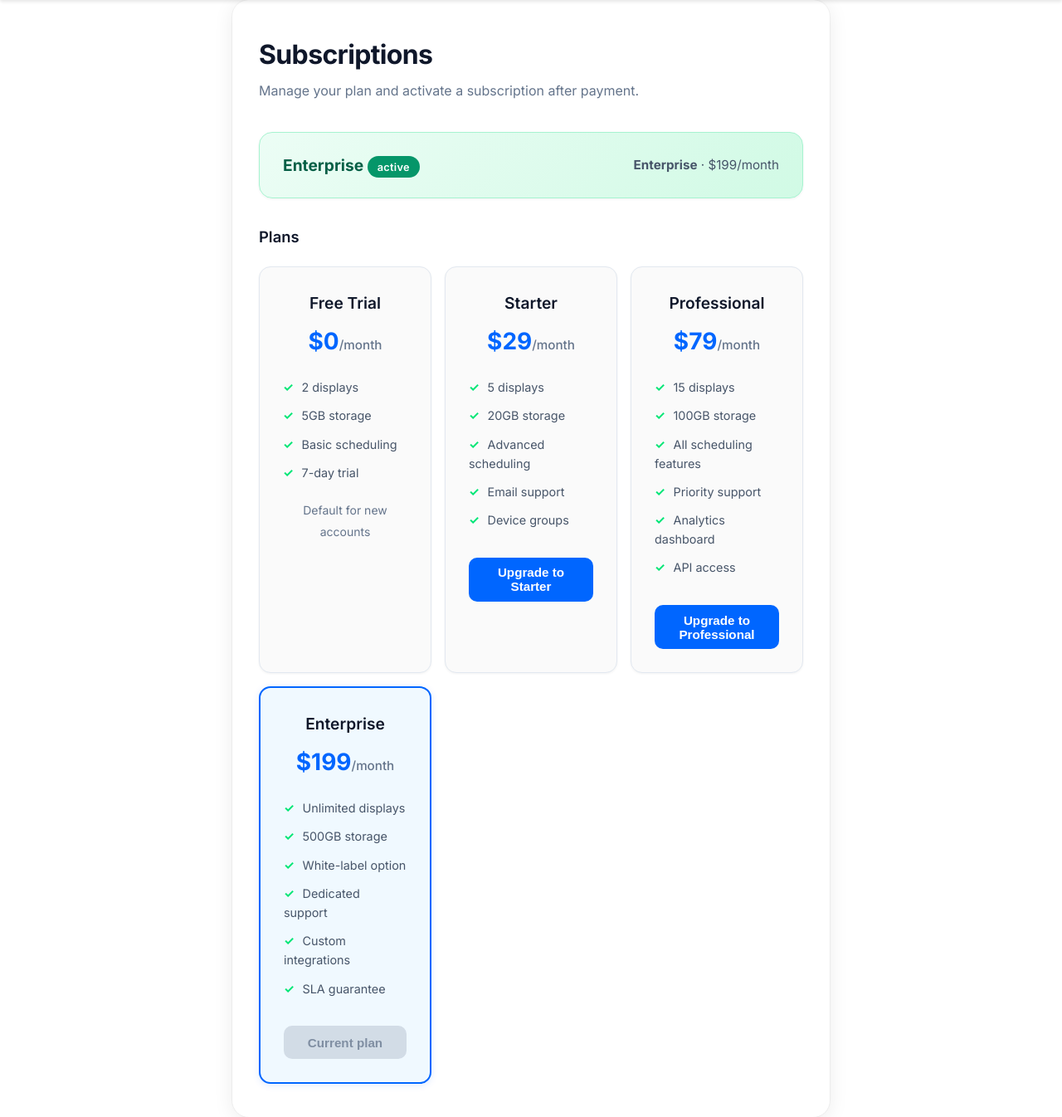
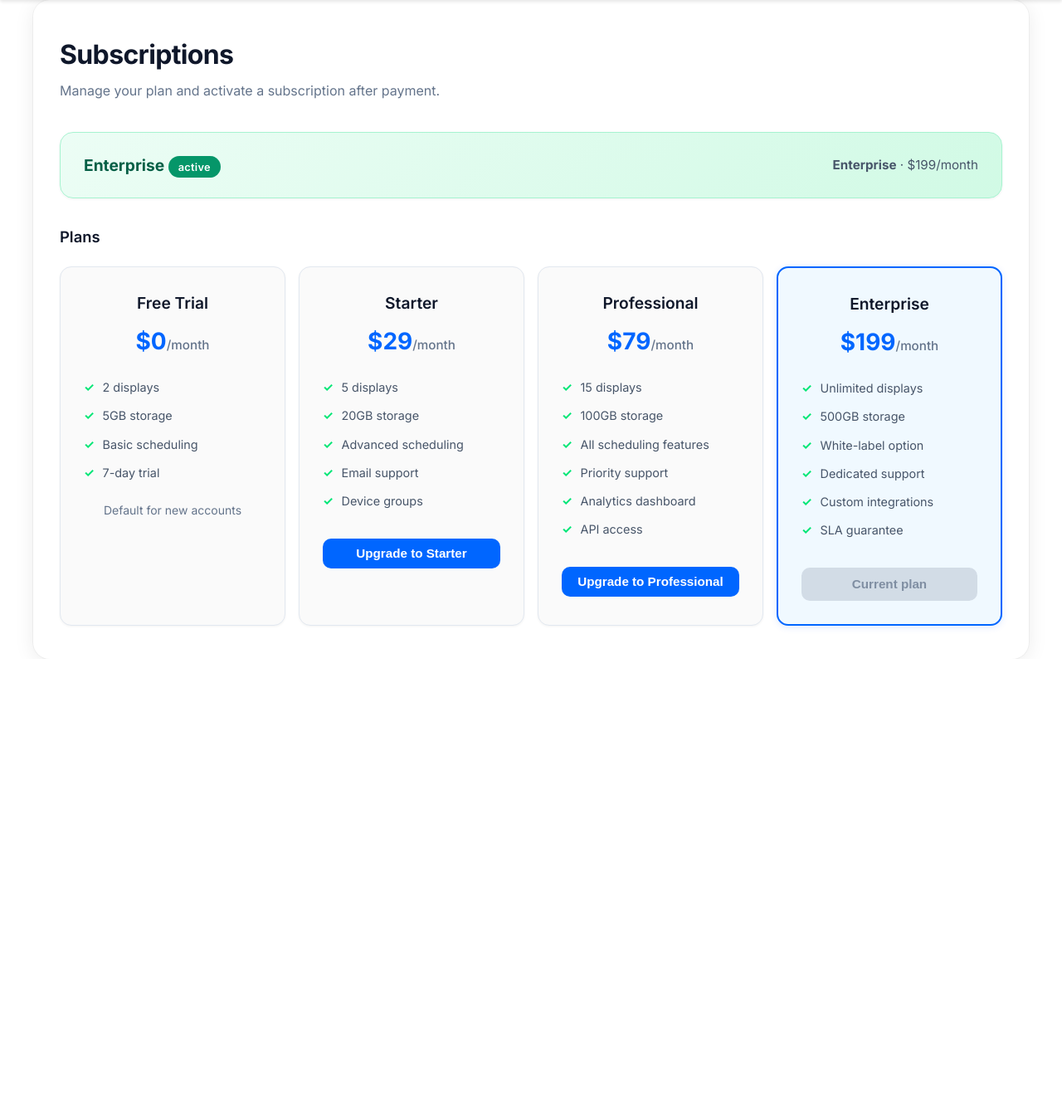
Before and after one commit to benzoxerxi/Digital-Signage, a Flask app: page /subscriptions in a window 1280 px wide. Shown: the part 70-1416 px from the top of the page at 83% size. After the commit the page ends 864 px from the top, so only its background shows below. Run offline with Flask 3, Linux system fonts and the light colour scheme; a user stored in the database is signed in.

Commit message:
Update subscription page styles for improved layout and responsiveness
Adjusted padding and maximum width in the CSS for the subscriptions page to enhance the overall layout and user experience. This change aims to create a more spacious and visually appealing design.

```diff
--- a/digital-signage-saas/templates/subscriptions.html
+++ b/digital-signage-saas/templates/subscriptions.html
@@ -6,10 +6,10 @@
     .subs-page-wrap {
         min-height: calc(100vh - 120px);
         background: #f1f5f9;
-        padding: 2.5rem 1.5rem;
+        padding: 3.5rem 1.5rem 2.5rem;
     }
     .subs-page {
-        max-width: 720px;
+        max-width: 1200px;
         margin: 0 auto;
         background: #fff;
         border-radius: 20px;
```
